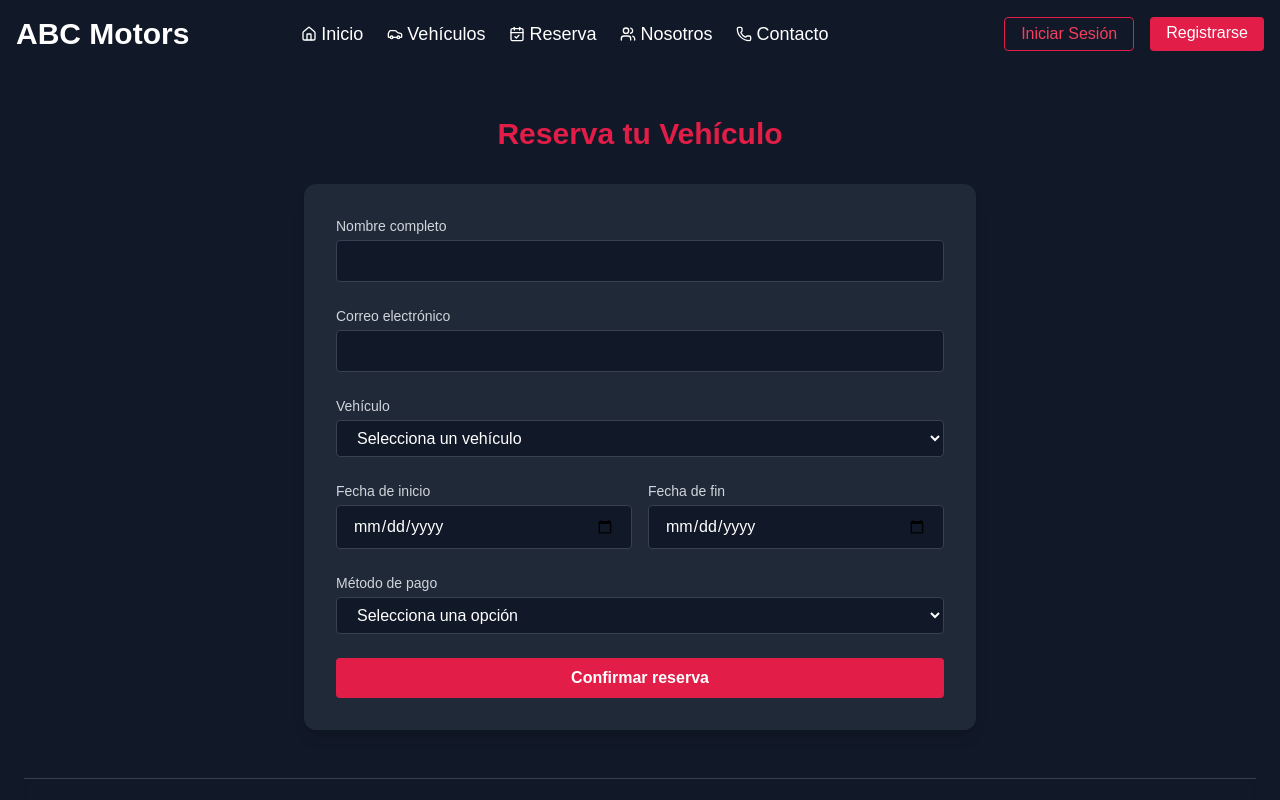
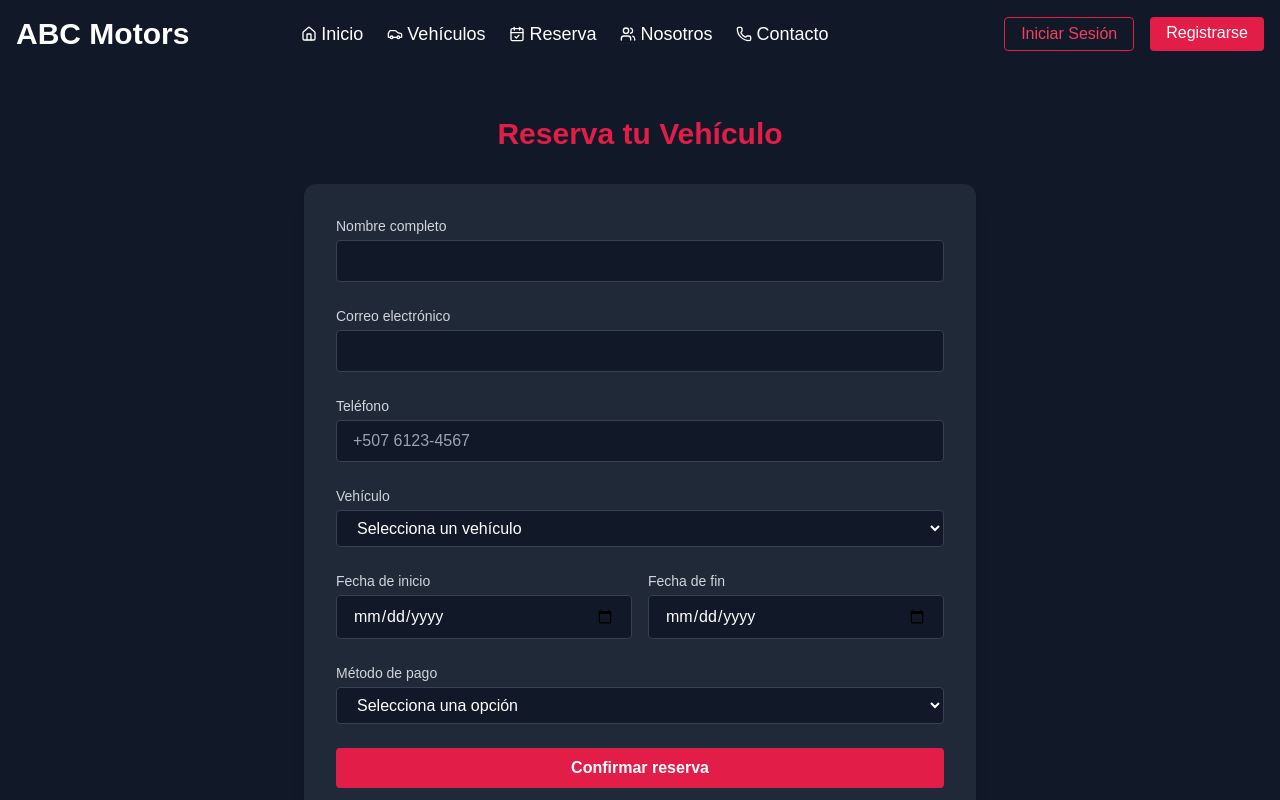
Before and after one commit to zRaidev/abc-motors, a React (Vite) app: page /reserva in a window 1280 px wide. Shown: the top 800 px of the page. Built offline with nearby package versions, Linux system fonts and the light colour scheme.

Commit message:
feat: add telefono field to Reserva form and update emailjs service ID

```diff
--- a/src/pages/Reserva.jsx
+++ b/src/pages/Reserva.jsx
@@ -35,6 +35,7 @@ function Reserva() {
       return {
         nombre: "",
         email: "",
+        telefono: "",
         vehiculo: location.state.vehiculo,
         fechaInicio: "",
         fechaFin: "",
@@ -44,6 +45,7 @@ function Reserva() {
     return {
       nombre: "",
       email: "",
+      telefono: "",
       vehiculo: "",
       fechaInicio: "",
       fechaFin: "",
@@ -71,7 +73,7 @@ function Reserva() {
     emailjs
       .sendForm(
         "ABC-MOTORS",     //  SERVICE ID
-        "template_k5r2kzp",    // TEMPLATE ID
+        "service_si06wvn",    // TEMPLATE ID
         formRef.current,
         "hQqICL102n23fi9Sr"      // PUBLIC KEY
       )
@@ -126,6 +128,21 @@ function Reserva() {
             value={form.email}
             onChange={handleChange}
             required
+            className="w-full px-4 py-2 rounded bg-gray-900 text-white border border-gray-700 focus:outline-none focus:ring-2 focus:ring-rose-600"
+          />
+        </div>
+
+        <div>
+          <label className="block text-sm text-gray-300 mb-1">
+            Teléfono
+          </label>
+          <input
+            type="tel"
+            name="telefono"
+            value={form.telefono}
+            onChange={handleChange}
+            required
+            placeholder="+507 6123-4567"
             className="w-full px-4 py-2 rounded bg-gray-900 text-white border border-gray-700 focus:outline-none focus:ring-2 focus:ring-rose-600"
           />
         </div>
```
